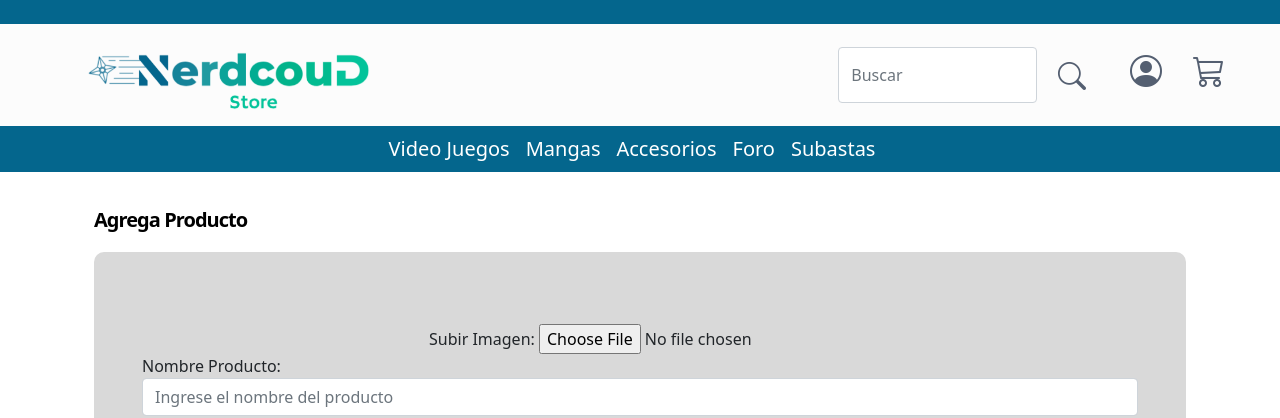
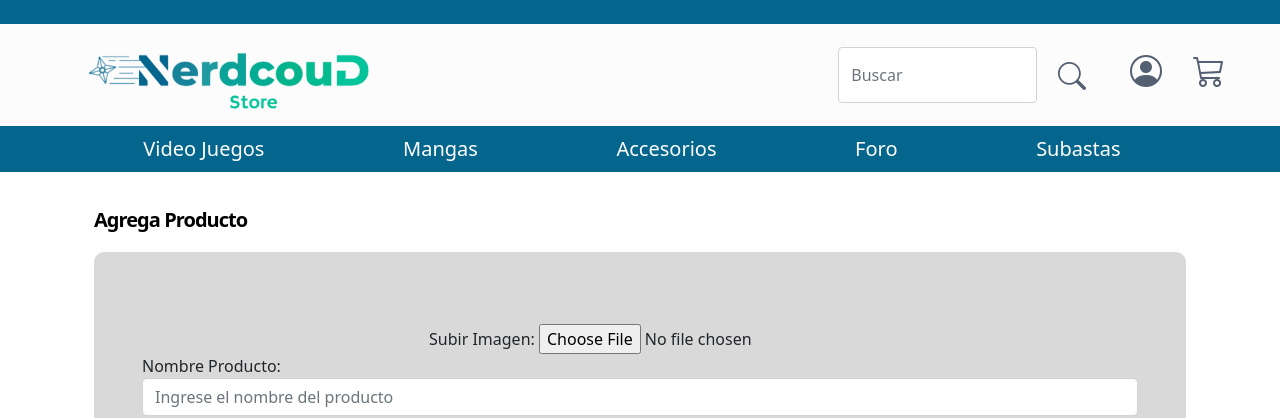
Before and after one commit to sovieeet/NerDCoudStore, a Django app: page /agregarSubasta/ in a window 1280 px wide. Shown: the top 418 px of the page. Run offline with Django 4.2, Linux system fonts and the light colour scheme.

Commit message:
pre merge

```diff
--- a/nerdapp/templates/nerdapp/base.html
+++ b/nerdapp/templates/nerdapp/base.html
@@ -55,7 +55,7 @@
 			</nav>
 			<nav
 				class="navbar navbar-expand-lg navbar-dark"
-				style="background-color: #04668d">
+				style="background-color: #04668d; width: 100%">
 				<div class="container">
 					<button
 						class="navbar-toggler"
@@ -69,30 +69,31 @@
 					</button>
 					<div class="collapse navbar-collapse" id="navbarNav">
 						<ul class="navbar-nav justify-content-center" style="width: 100%">
-							{% if user.is_authenticated %}
-							<li class="nav-item">
-								<a href="{% url 'logout' %}">Cerrar sesión</a>
-							</li>
-							<li class="nav-item">
-								<a href="#">@{{ user.username }}</a>
-							</li>
-							{% else %}
-							<li class="nav-item">
+							<li class="nav-item m-auto">
 								<a href="" class="navbar-brand">Video Juegos</a>
 							</li>
-							<li class="nav-item">
+							<li class="nav-item m-auto">
 								<a href="" class="navbar-brand">Mangas</a>
 							</li>
-							<li class="nav-item">
+							<li class="nav-item m-auto">
 								<a href="" class="navbar-brand">Accesorios</a>
 							</li>
-							<li class="nav-item">
+							<li class="nav-item m-auto">
 								<a href="" class="navbar-brand">Foro</a>
 							</li>
-							<li class="nav-item">
+							<li class="nav-item m-auto">
 								<a href="{% url 'listSubastas' %}" class="navbar-brand"
 									>Subastas</a
 								>
+							</li>
+							{% if user.is_authenticated %}
+							<li class="nav-item m-auto">
+								<a href="{% url 'logout' %}" class="navbar-brand"
+									>Cerrar sesión</a
+								>
+							</li>
+							<li class="text-subtitulo m-auto" style="color: #fcfcfc">
+								{{ user.username }}
 							</li>
 							{% endif %}
 						</ul>
--- a/nerdapp/templates/subasta/agregarSubasta.html
+++ b/nerdapp/templates/subasta/agregarSubasta.html
@@ -4,7 +4,7 @@
 	<div style="text-align: left">
 		<h2 class="text-subtitulo" style="text-align: left">Agrega Producto</h2>
 	</div>
-	<form class="form-singup p-5" style="width: 100%">
+	<form class="form-singup p-5" style="width: 100%" method="post">
 		<div class="row">
 			<!--<div class="col-4">-->
 			<div class="form-group" style="text-align: center">
--- a/nerdapp/views.py
+++ b/nerdapp/views.py
@@ -30,7 +30,7 @@ def signup(request):
             user = authenticate(username=formulario.cleaned_data['username'], password=formulario.cleaned_data['password1'])
             login(request, user)
             messages.success(request,"cuenta creada correctamente")
-            return redirect(to="hola_mundo")
+            return redirect(to="index")
         data["form"] = formulario
 
     return render(request, 'registration/signup.html', data)
--- a/nerdcoudstore/urls.py
+++ b/nerdcoudstore/urls.py
@@ -16,9 +16,13 @@ Including another URLconf
 """
 from django.contrib import admin
 from django.urls import path, include
+from django.conf import settings
+from django.conf.urls.static import static
 
 urlpatterns = [
     path('', include('nerdapp.urls')),
     path('admin/', admin.site.urls),
     path('accounts/', include('django.contrib.auth.urls'))
 ]
+if settings.DEBUG:
+    urlpatterns += static(settings.MEDIA_URL, document_root=settings.MEDIA_ROOT)
```
Also changed, not shown: nerdapp/models.py (+4 -3 lines), nerdapp/migrations/0006_alter_foto_foto_alter_subasta_fecha_inicio_and_more.py (added).
